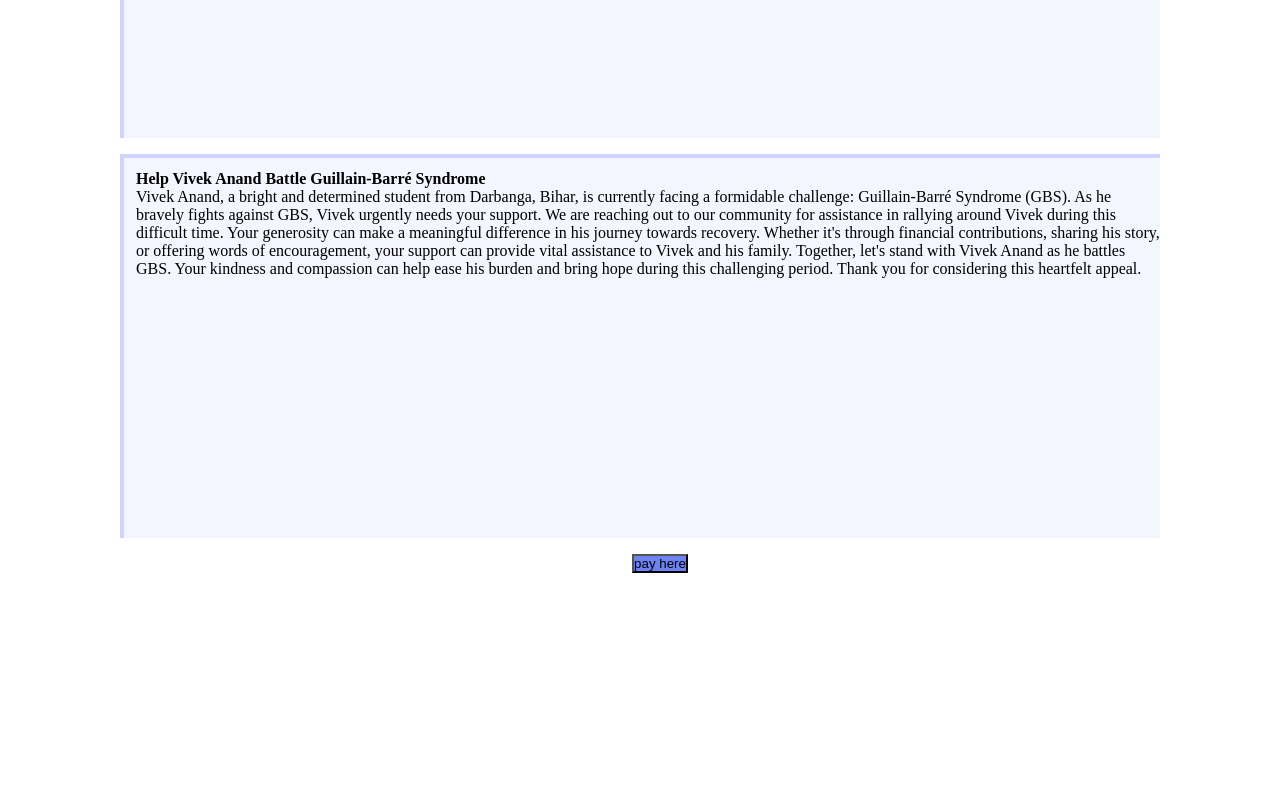
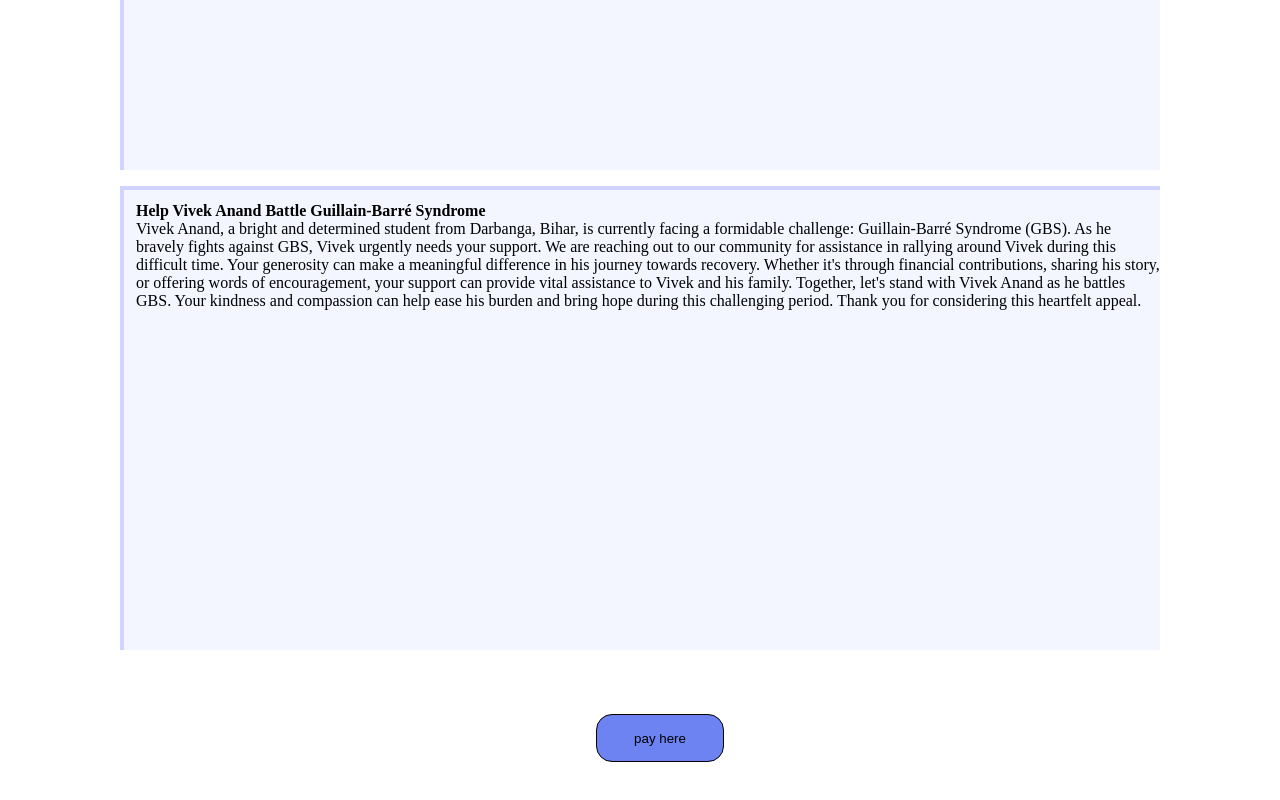
Before and after one commit to lakshmiprasad-1729/vivek, a plain HTML site: page index.html in a window 1280 px wide. Shown: the part 799-1599 px from the top of the page. Before the commit the page ends 1372 px from the top, so only its background shows below. Drawn offline with Linux system fonts and the light colour scheme.

Commit message:
Update style.css

```diff
--- a/style.css
+++ b/style.css
@@ -30,11 +30,19 @@
     height: 16rem;
     background-color: #C7D0FF36;
   }
+  .about {
+    width: 80%;
+    height: 18rem;
+    background-color: #C7D0FF36;
+    margin: 1rem auto;
+    padding: 1rem 0rem 0rem 1rem;
+  box-shadow: inset 0.25rem 0.25rem #0000ff24;
+  }
 
   .box2,
-  .box3,.about {
+  .box3{
     width: 80%;
-    height: 16rem;
+    height: 28rem;
     background-color: #C7D0FF36;
     margin: 1rem auto;
     padding: 1rem 0rem 0rem 1rem;
@@ -49,7 +57,7 @@
 
   }
   .box3 {
-    height: 23rem;
+    height: 28rem;
   }
 
   .payment {
@@ -67,6 +75,14 @@
   }
   .paymentbutton{
     background-color: #6D83F2;
+    width: 8rem;
+    height: 3rem;
+    border: 1px solid black;
+    border-radius: 1rem;
+    display: flex;
+    justify-content: center;
+    align-items: center;
+    margin: 3rem 3rem;
   }
   .onlinepay{
     width: 8rem;
@@ -90,6 +106,6 @@
   }
   .imgpay{
     width:20rem ;
-    height: 40rem;
+    height: 33rem;
    margin: 0rem 1.5rem;
   }
```
